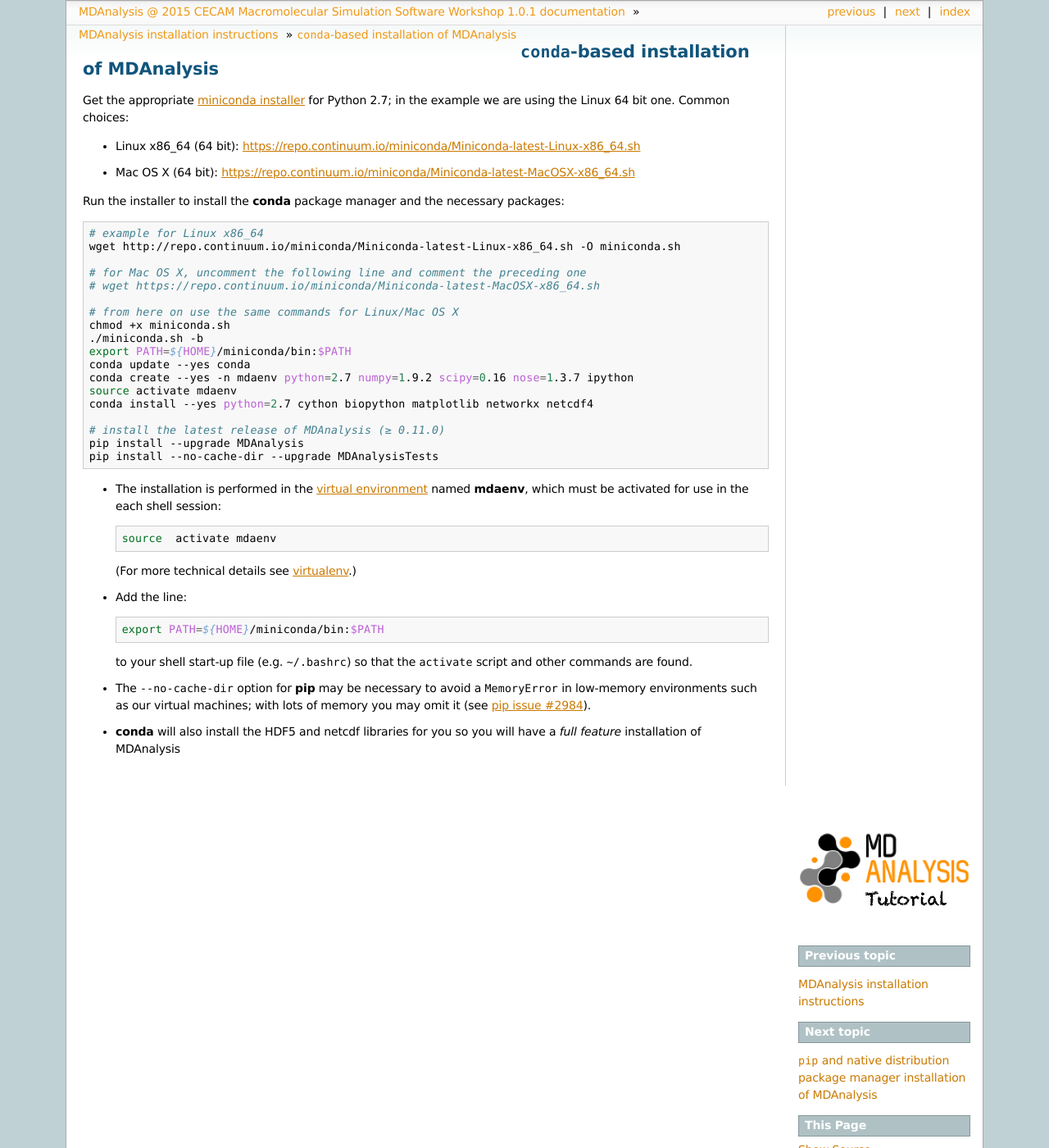
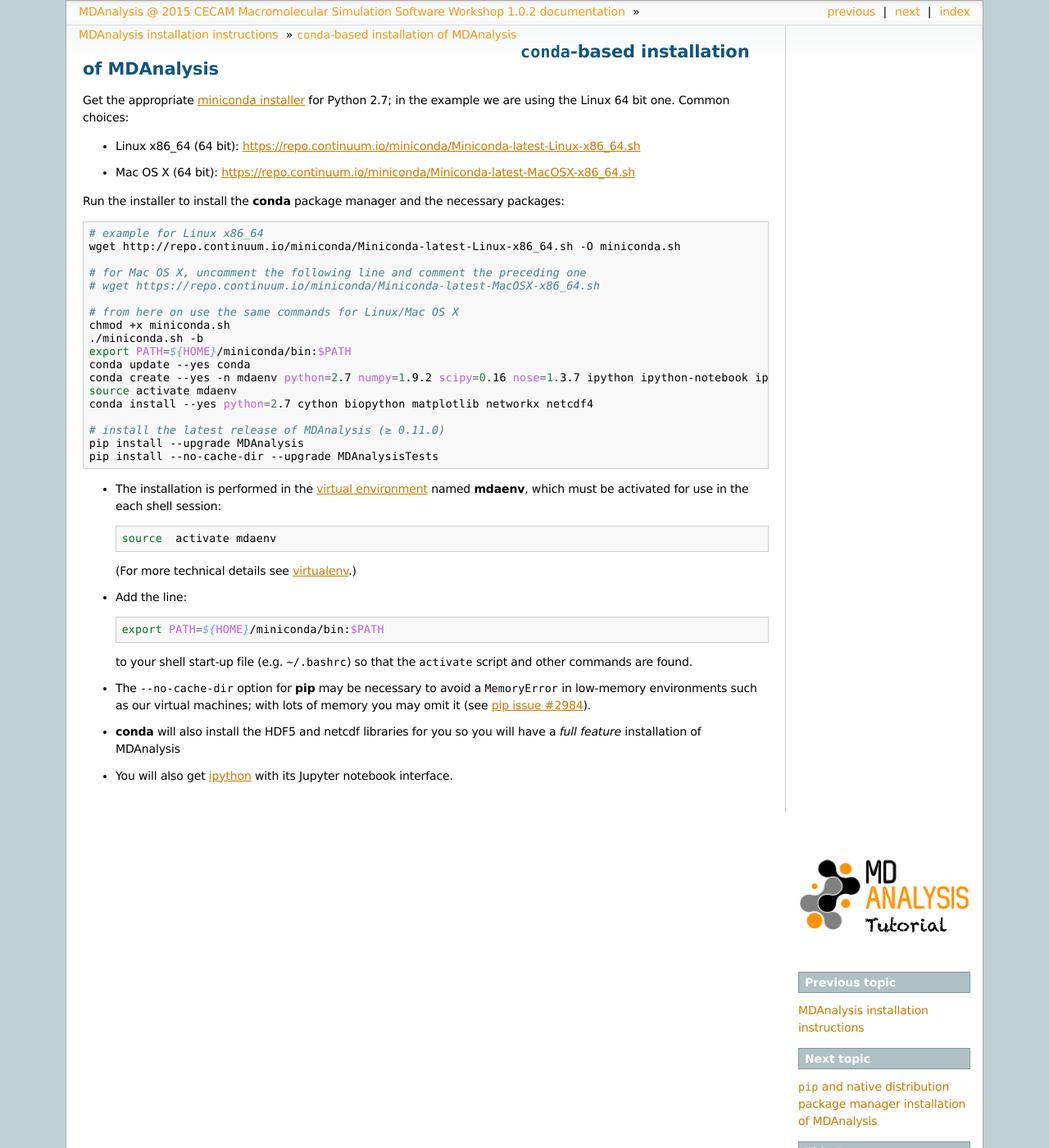
Before and after one commit to Becksteinlab/MDAnalysis-workshop, a Sphinx documentation site: the page built from doc/sphinx/install_conda.rst, in a window 1280 px wide and 1400 px high. Shown: the whole window at 82% size. Built offline with Sphinx 7.4.7, drawn with Linux system fonts in a browser that asks for light colours; some of the changed text lies outside the part shown.

Commit message:
add ipython notebook to installation

```diff
--- a/doc/sphinx/conf.py
+++ b/doc/sphinx/conf.py
@@ -57,7 +57,7 @@
 # built documents.
 #
 # The full version, including alpha/beta/rc tags.
-release = '1.0.1'
+release = '1.0.2'
 # The short X.Y version.
 version = ".".join(release.split('.')[:2])
 
--- a/doc/sphinx/install_conda.rst
+++ b/doc/sphinx/install_conda.rst
@@ -33,7 +33,7 @@
    ./miniconda.sh -b
    export PATH=${HOME}/miniconda/bin:$PATH
    conda update --yes conda
-   conda create --yes -n mdaenv python=2.7 numpy=1.9.2 scipy=0.16 nose=1.3.7 ipython
+   conda create --yes -n mdaenv python=2.7 numpy=1.9.2 scipy=0.16 nose=1.3.7 ipython ipython-notebook ipython-qtconsole
    source activate mdaenv
    conda install --yes python=2.7 cython biopython matplotlib networkx netcdf4
 
@@ -65,3 +65,5 @@
   <https://github.com/pypa/pip/issues/2984>`_).
 - :program:`conda` will also install the HDF5 and netcdf libraries for you so
   you will have a *full feature* installation of MDAnalysis
+- You will also get `ipython <http://ipython.org>`_ with its Jupyter
+  notebook interface.
--- a/doc/sphinx/install_native_pip.rst
+++ b/doc/sphinx/install_native_pip.rst
@@ -32,7 +32,7 @@
 
    sudo apt-get update
    sudo apt-get install -y build-essential python-dev python-setuptools python-pip
-   sudo apt-get install -y python-numpy python-scipy python-matplotlib python-biopython python-networkx ipython
+   sudo apt-get install -y python-numpy python-scipy python-matplotlib python-biopython python-networkx ipython ipython-notebook
    sudo apt-get install -y libhdf5-serial-dev libnetcdf-dev
 
    sudo pip install netCDF4
@@ -48,7 +48,7 @@
 
    sudo apt-get update
    sudo apt-get install -y build-essential python-dev python-setuptools python-pip
-   sudo apt-get install -y python-numpy python-scipy python-matplotlib python-biopython python-networkx ipython
+   sudo apt-get install -y python-numpy python-scipy python-matplotlib python-biopython python-networkx ipython ipython-notebook
    sudo apt-get install -y libhdf5-serial-dev libnetcdf-dev
 
    sudo pip install netCDF4
```
